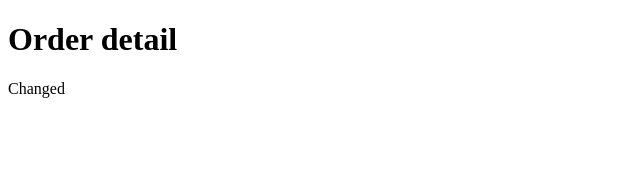
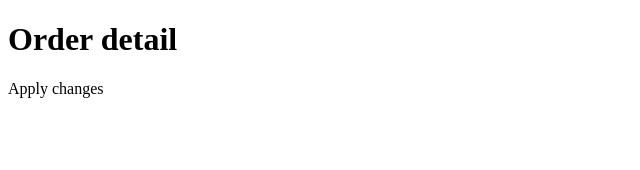
Before and after one commit to nguyencuongabcxyz/daddy_ui, a React (Create React App) app: page / in a window 1280 px wide. Shown: the top 170 px of the page, without its empty margins (0-640 px from the left). Built offline with nearby package versions, Linux system fonts and the light colour scheme.

Commit message:
Update app component

```diff
--- a/src/App.tsx
+++ b/src/App.tsx
@@ -18,7 +18,7 @@ export function App() {
     <h1>Order detail</h1>
     <p>{order?.name}</p>
     <p>{order?.quantity}</p>
-    <p>Changed</p>
+    <p>Apply changes</p>
     </>
   );
 }
```
